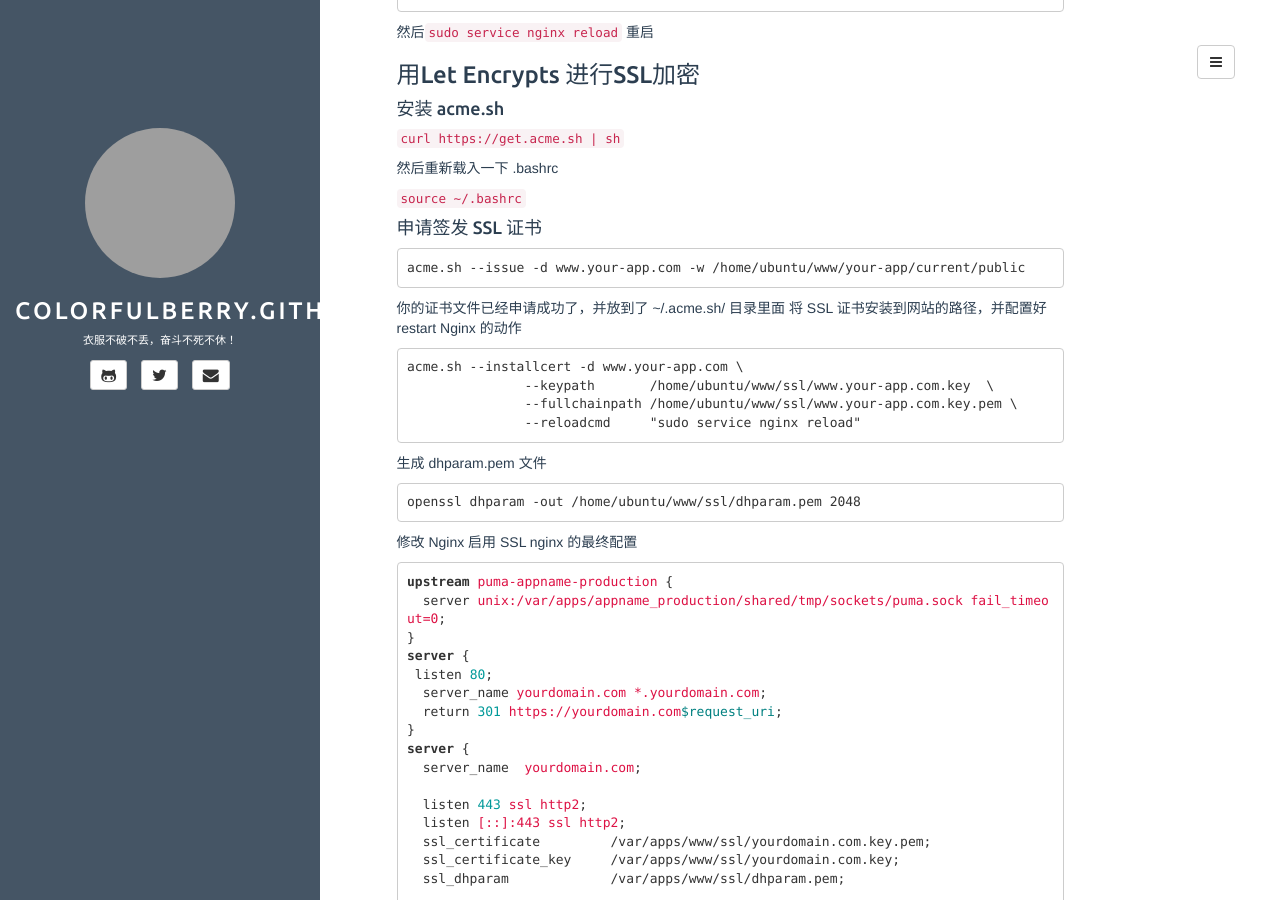
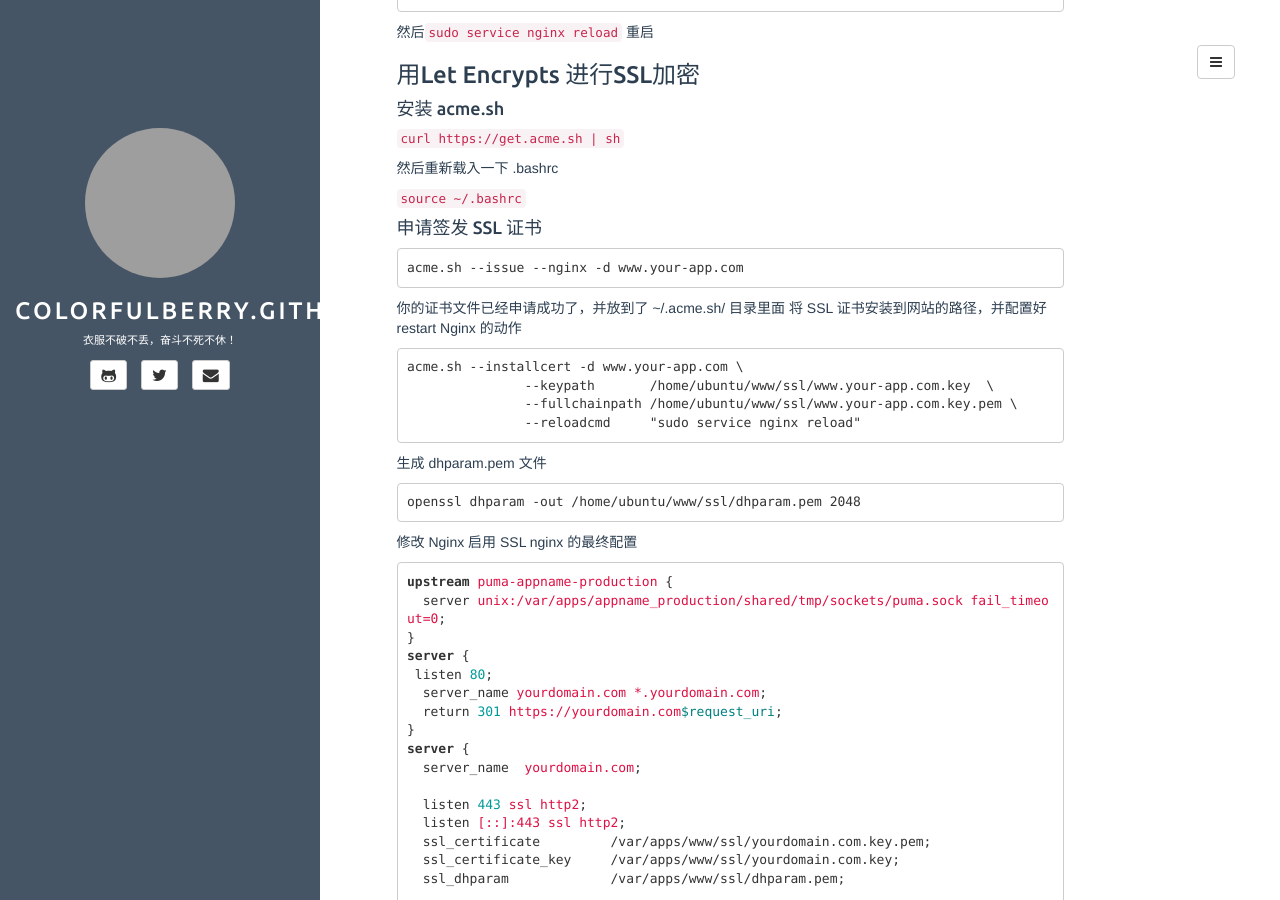
Before and after one commit to colorfulberry/colorfulberry.github.io, a Jekyll site: the page built from _posts/2017-06-06-nginx-ssl.md, in a window 1280 px wide and 900 px high, scrolled down 595 px. Built offline with Jekyll 4.4.1, drawn with Linux system fonts in a browser that asks for light colours; comment, search, counter and statistics services are not loaded; grey boxes are pictures that could not be loaded.

Commit message:
feat: update the md

````diff
--- a/_posts/2017-06-06-nginx-ssl.md
+++ b/_posts/2017-06-06-nginx-ssl.md
@@ -47,7 +47,7 @@ server {
 #### 申请签发 SSL 证书
 
 ```
-acme.sh --issue -d www.your-app.com -w /home/ubuntu/www/your-app/current/public
+acme.sh --issue --nginx -d www.your-app.com
 ```
 
 你的证书文件已经申请成功了，并放到了 ~/.acme.sh/ 目录里面
````
